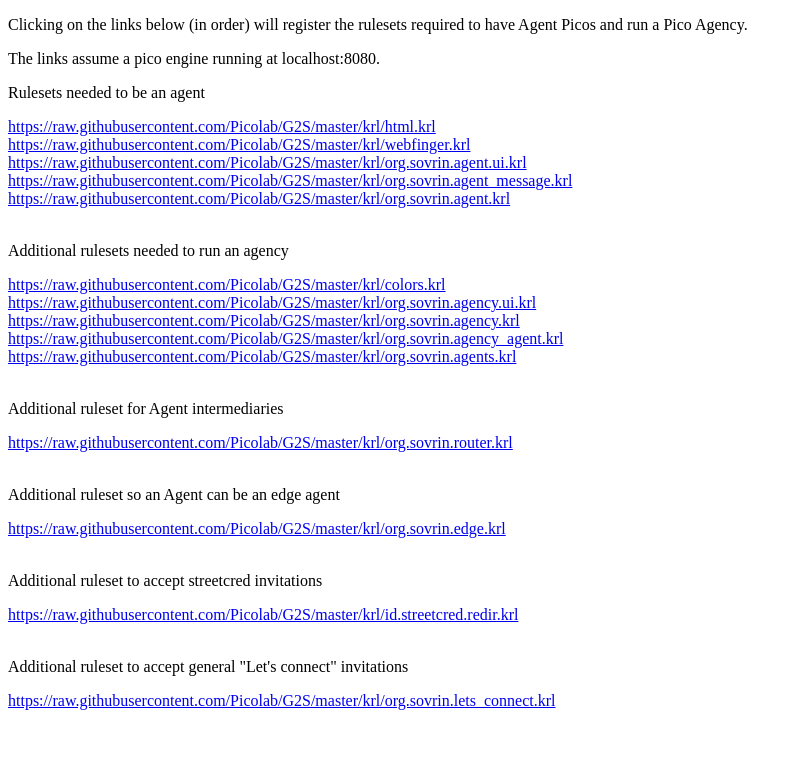
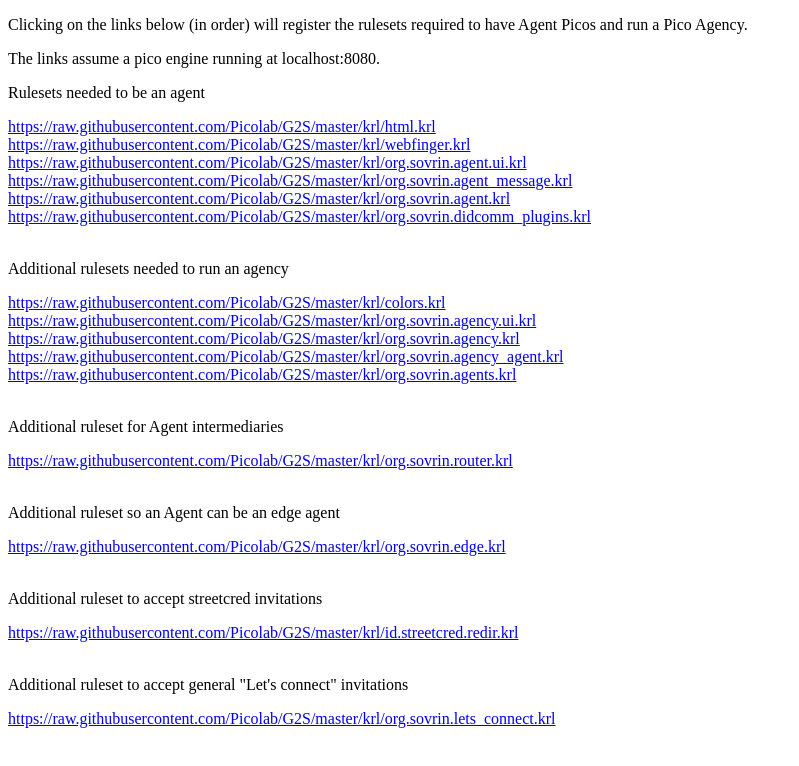
Before and after one commit to Picolab/G2S, a website: page rids.html in a window 1280 px wide. Shown: the whole page, without its empty margins (0-799 px from the left). Drawn offline with Linux system fonts and the light colour scheme.

Commit message:
initial commit DIDComm plugins

```diff
--- a/rids.html
+++ b/rids.html
@@ -37,6 +37,7 @@
 <a href="http://localhost:8080/api/ruleset/register?url=https://raw.githubusercontent.com/Picolab/G2S/master/krl/org.sovrin.agent.ui.krl">https://raw.githubusercontent.com/Picolab/G2S/master/krl/org.sovrin.agent.ui.krl</a><br>
 <a href="http://localhost:8080/api/ruleset/register?url=https://raw.githubusercontent.com/Picolab/G2S/master/krl/org.sovrin.agent_message.krl">https://raw.githubusercontent.com/Picolab/G2S/master/krl/org.sovrin.agent_message.krl</a><br>
 <a href="http://localhost:8080/api/ruleset/register?url=https://raw.githubusercontent.com/Picolab/G2S/master/krl/org.sovrin.agent.krl">https://raw.githubusercontent.com/Picolab/G2S/master/krl/org.sovrin.agent.krl</a><br>
+<a href="http://localhost:8080/api/ruleset/register?url=https://raw.githubusercontent.com/Picolab/G2S/master/krl/org.sovrin.didcomm_plugins.krl">https://raw.githubusercontent.com/Picolab/G2S/master/krl/org.sovrin.didcomm_plugins.krl</a><br>
     <br>
 <p>Additional rulesets needed to run an agency</p>
 <a href="http://localhost:8080/api/ruleset/register?url=https://raw.githubusercontent.com/Picolab/G2S/master/krl/colors.krl">https://raw.githubusercontent.com/Picolab/G2S/master/krl/colors.krl</a><br>
```
Also changed, not shown: 1 other file.
